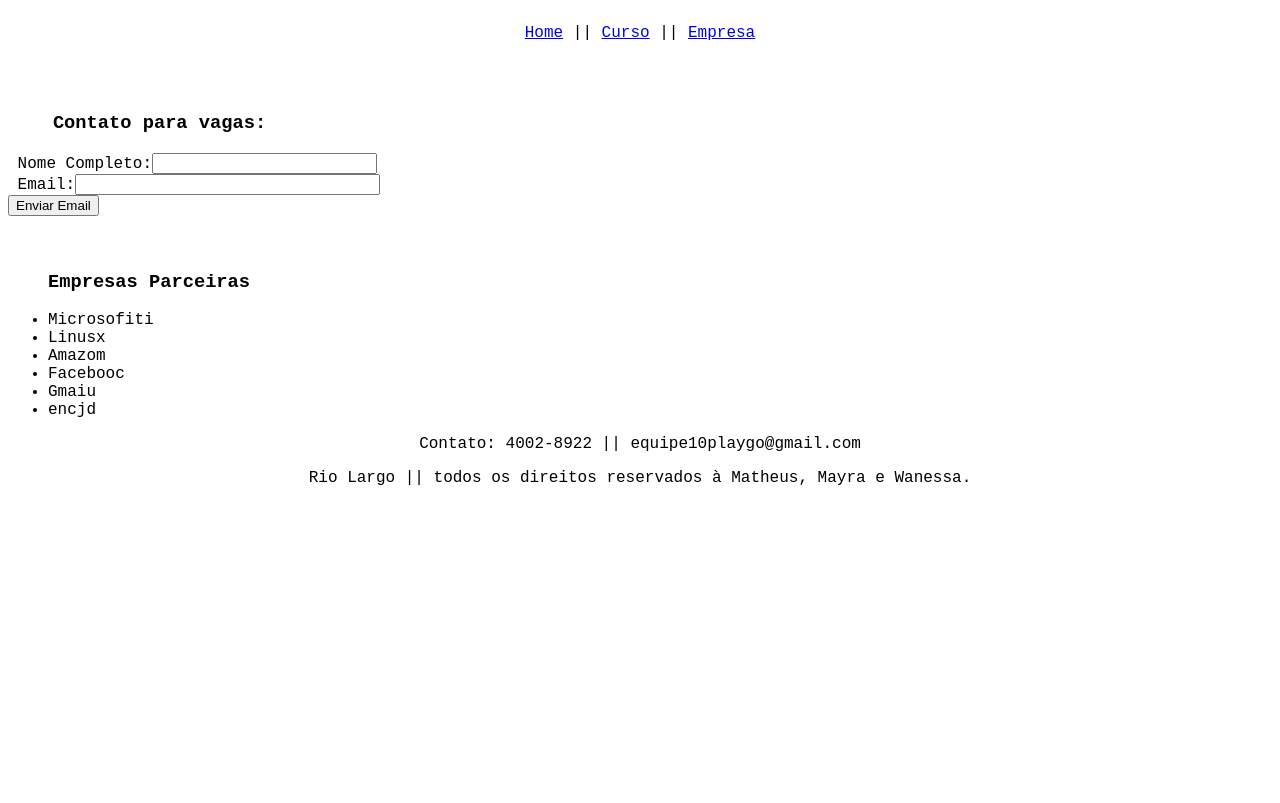
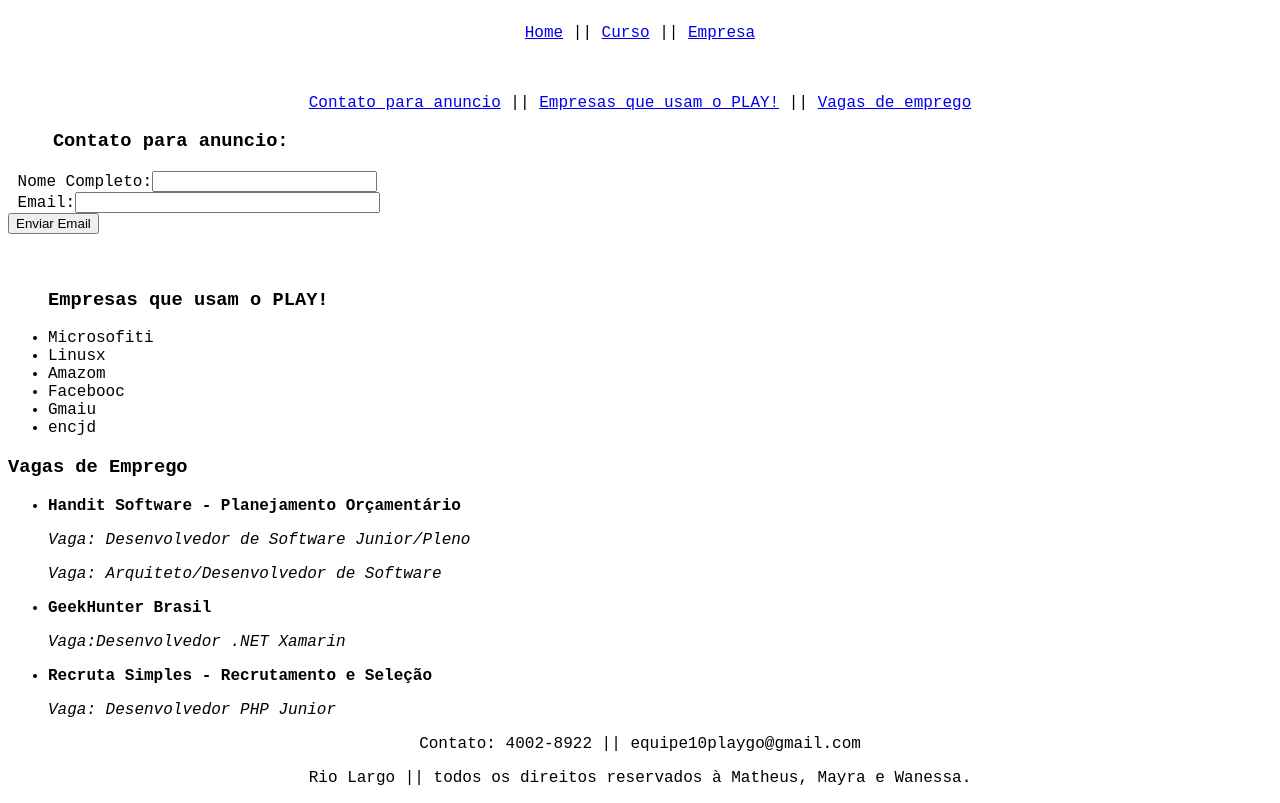
Before and after one commit to wanessasl/equipe10, a plain HTML site: page empresa.html in a window 1280 px wide. Shown: the part 105-908 px from the top of the page. Before the commit the page ends 800 px from the top, so only its background shows below. Drawn offline with Linux system fonts and the light colour scheme.

Commit message:
Lista de vagas

```diff
--- a/empresa.html
+++ b/empresa.html
@@ -28,7 +28,12 @@
     <a href="file:///home/aluno/equipe10/curso.html"> Curso</a>  ||
     <a href="file:///home/aluno/equipe10/empresa.html"> Empresa</a> </center> </p>
  <br><br>
-        <h3> &nbsp; &nbsp; Contato para vagas:</h3>
+ <center> <a href="#Anuncio">Contato para anuncio</a> ||
+ <a href="#Parceiras"> Empresas que usam o PLAY!</a> ||
+<a href="#Contratantes"> Vagas de emprego</a> </center>
+
+
+        <h3 name="Anuncio" id="Anuncio"> &nbsp; &nbsp; Contato para anuncio:</h3>
     <form method="Vaga" action="mailto:11email@example.com" >
 
         &nbsp;Nome Completo:<input type="text" name="Name" size="25" maxlength="30" /><br />
@@ -41,7 +46,7 @@
 <br>
 <br>
     <ul>
-        <h3>Empresas Parceiras</h3>
+        <h3 name= "Parceiras" id="Parceiras"> Empresas que usam o PLAY!</h3>
         <li>Microsofiti</li>
         <li>Linusx</li>
         <li>Amazom</li>
@@ -49,6 +54,19 @@
         <li>Gmaiu</li>
         <li>encjd</li>
     </ul>
+
+    <h3 name="Contratantes" id="Contratantes"> Vagas de Emprego
+        </h3>
+        <ul>
+           <b><li>Handit Software - Planejamento Orçamentário</li></b>
+          <i> <p>Vaga: Desenvolvedor de Software Junior/Pleno</p>
+            <p>Vaga: Arquiteto/Desenvolvedor de Software</p></i>
+            <b><li>GeekHunter Brasil</li></b>
+            <i><p>Vaga:Desenvolvedor .NET Xamarin</p></i>
+           <b><li>Recruta Simples - Recrutamento e Seleção</li></b>
+
+           <i><p>Vaga: Desenvolvedor PHP Junior</p></i>
+          </ul>
     <tfoot><center>
             <p>  Contato: 4002-8922 || equipe10playgo@gmail.com </p>
             <p>  Rio Largo || todos os direitos reservados à Matheus, Mayra e Wanessa.</p>
```
